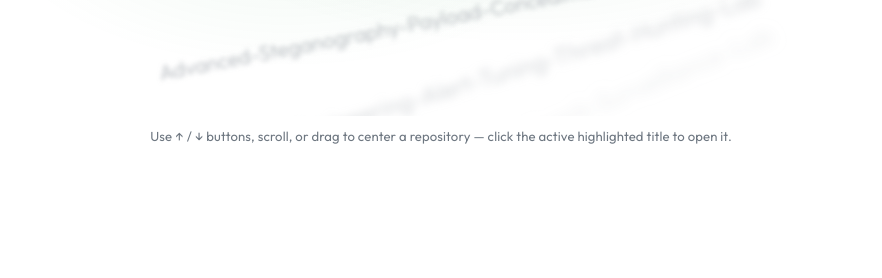
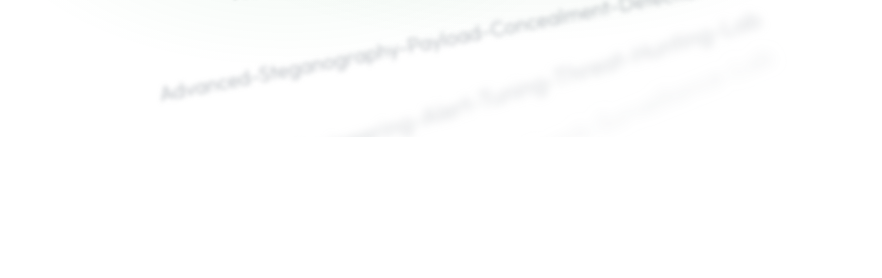
Before and after one commit to uzairshahidgithub/uzairshahidgithub, a plain HTML site: page docs/index.html in a window 1280 px wide. Shown: the part 522-800 px from the top of the page, without its empty margins (199-1081 px from the left). Drawn offline with Linux system fonts and the light colour scheme; no server answers.

Commit message:
Remove hint caption below interactive repository wheel

```diff
--- a/docs/index.html
+++ b/docs/index.html
@@ -376,16 +376,6 @@
       pointer-events: none;
     }
 
-    .hint {
-      position: relative;
-      z-index: 2;
-      margin-top: 12px;
-      font-size: 0.82rem;
-      color: var(--muted);
-      text-align: center;
-      letter-spacing: 0.01em;
-    }
-
     @media (max-width: 720px) {
       .page {
         padding: 18px 12px;
@@ -440,8 +430,6 @@
 
       <div id="wheel" class="option-wheel option-wheel--right" role="listbox" tabindex="0" aria-label="Repositories"></div>
     </section>
-
-    <p class="hint">Use ↑ / ↓ buttons, scroll, or drag to center a repository — click the active highlighted title to open it.</p>
 
     <section class="sr-only" aria-label="Muhammad Uzair Profile Summary and Repository Index">
       <h1>Muhammad Uzair (@uzairshahidgithub)</h1>
```
